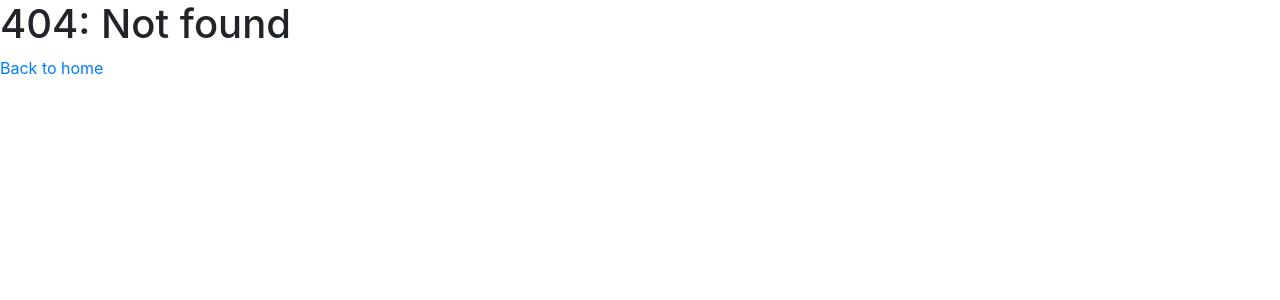
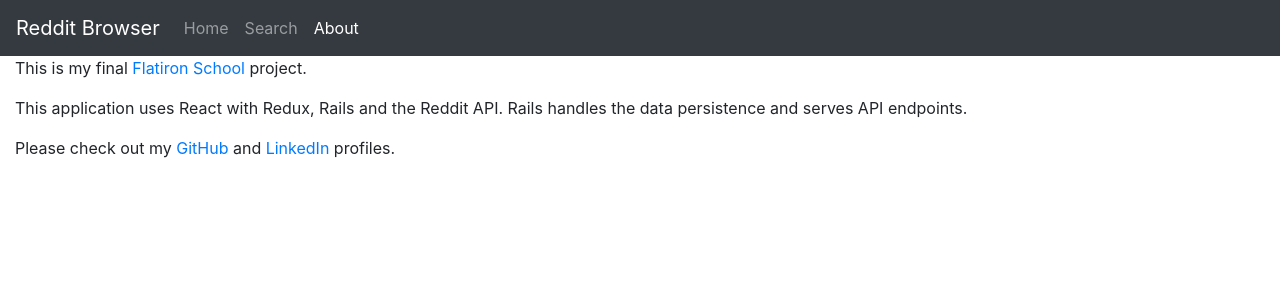
Before and after one commit to kodyclemens/reddit-react, a React (Create React App) app in the folder client/: page /about in a window 1280 px wide. Before the commit this address had no page. Shown: the top 300 px of the page. Built offline with nearby package versions, Linux system fonts and the light colour scheme.

Commit message:
Added an About component. added rails-env to possibly use a .env file at a later time

```diff
--- a/client/src/App.js
+++ b/client/src/App.js
@@ -3,6 +3,7 @@ import { BrowserRouter as Router, Route, Switch } from 'react-router-dom';
 import Home from './containers/Home';
 import NotFound from './NotFound';
 import RedditSearch from './containers/RedditSearch';
+import About from './components/About';
 
 class App extends PureComponent {
   render () {
@@ -10,6 +11,7 @@ class App extends PureComponent {
       <Switch>
         <Route exact path='/' component={Home} />
         <Route exact path='/search' component={RedditSearch} />
+        <Route exact path='/about' component={About} />
         <Route component={NotFound} />
       </Switch>
     </Router>
--- /dev/null
+++ b/client/src/components/About.js
@@ -0,0 +1,17 @@
+import React from 'react';
+import NavBar from './NavBar';
+
+const About = () => {
+  return (
+    <>
+      <NavBar />
+      <div className="container-fluid">
+        <p>This is my final <a href="https://flatironschool.com" target="_blank" rel="noopener noreferrer">Flatiron School</a> project.</p>
+        <p>This application uses React with Redux, Rails and the Reddit API. Rails handles the data persistence and serves API endpoints.</p>
+        <p>Please check out my <a href="https://github.com/kodyclemens" target="_blank" rel="noopener noreferrer">GitHub</a> and <a href="https://www.linkedin.com/in/kody-clemens/" target="_blank" rel="noopener noreferrer">LinkedIn</a> profiles.</p>
+      </div>
+    </>
+  )
+};
+
+export default About;
--- a/client/src/components/NavBar.js
+++ b/client/src/components/NavBar.js
@@ -12,6 +12,7 @@ const NavBar = () => {
             <Nav className="mr-auto">
               <NavLink to="/" exact className="nav-link">Home</NavLink>
               <NavLink to="/search" exact className="nav-link">Search</NavLink>
+              <NavLink to="/about" exact className="nav-link">About</NavLink>
             </Nav>
           </Navbar.Collapse>
         </Navbar>
--- a/client/src/components/Post.js
+++ b/client/src/components/Post.js
@@ -20,6 +20,7 @@ class Post extends PureComponent {
     const subreddit = post.permalink.split('/')[2]
     post.link = "https://old.reddit.com" + post.permalink;
     let pinAction = ''
+    let cheerAction = <p>Cheers go here</p>
 
 
     // If the post ID from the search results matches an already persisted post's ID
@@ -32,7 +33,8 @@ class Post extends PureComponent {
     // Each persisted post has a 'persisted' property set to true
     // This is done in the posts_reducer when SET_PERSISTED is called
     if (post.persisted !== true ) {
-      pinAction = <Button variant="outline-success" onClick={(event) => this.handleClick(event, post)}>Pin to Frontpage</Button>
+      pinAction = <Button variant="outline-success" onClick={(event) => this.handleClick(event, post)}>Pin to Frontpage</Button>;
+      cheerAction = '';
     }
 
     return(
@@ -47,6 +49,7 @@ class Post extends PureComponent {
           <Card.Title className="text-left">{post.title}</Card.Title>
           <Card.Img src={post.image || post.url} />
         </Card.Body>
+        {cheerAction}
       </Card>
       <hr></hr>
     </div>
--- a/client/src/components/SearchForm.js
+++ b/client/src/components/SearchForm.js
@@ -8,7 +8,7 @@ class SearchForm extends Component {
 
   state = {
     query: '',
-    amount: 10
+    amount: 40
   };
 
   handleChange = event => {
--- a/client/src/containers/Home.js
+++ b/client/src/containers/Home.js
@@ -12,10 +12,10 @@ class Home extends PureComponent {
 
   render() {
     return(
-      <React.Fragment>
+      <>
         <NavBar />
         <Posts posts={this.props.posts} />
-      </React.Fragment>
+      </>
     )
   };
 };
--- a/client/src/containers/RedditSearch.js
+++ b/client/src/containers/RedditSearch.js
@@ -7,11 +7,11 @@ import SearchForm from '../components/SearchForm';
 class RedditSearch extends PureComponent {
   render() {
     return(
-      <React.Fragment>
+      <>
         <NavBar />
         <SearchForm />
         <Posts loading={this.props.status.loading} posts={this.props.posts} />
-      </React.Fragment>
+      </>
     )
   };
 };
```
Also changed, not shown: 2 other files (tests, documents, lock files or other folders).
